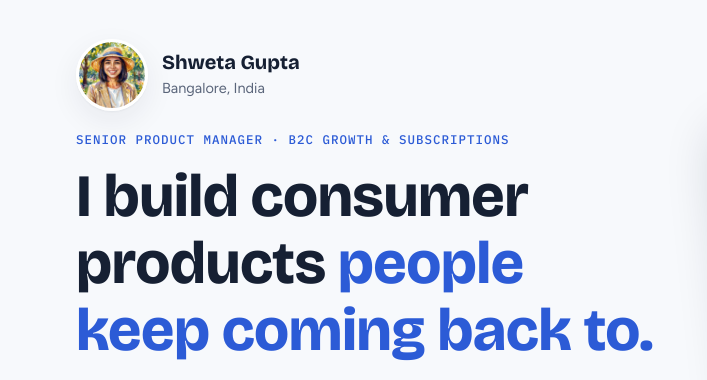
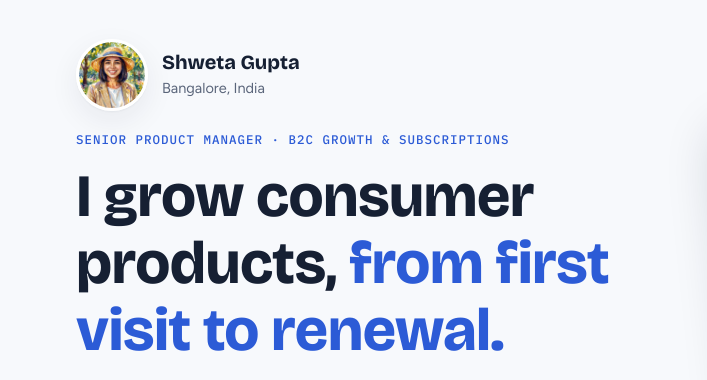
Before and after one commit to shwetaguptagit/pm-portfolio, a plain HTML site: page index.html in a window 1280 px wide. Shown: the part 82-462 px from the top of the page, 0-707 px from the left. Drawn offline with nearby package versions, Linux system fonts and the light colour scheme.

Commit message:
Headline: I grow consumer products, from first visit to renewal
Co-Authored-By: Claude Opus 5.5 <noreply@anthropic.com>

```diff
--- a/index.html
+++ b/index.html
@@ -766,7 +766,7 @@ dialog.lb button{position:fixed;top:calc(14px + env(safe-area-inset-top,0px));ri
     <div>
       <div class="hero-id"><img src="img/profile.jpg" alt="Watercolour portrait of Shweta Gupta" width="72" height="72"><div><b>Shweta Gupta</b><span>Bangalore, India</span></div></div>
       <div class="eyebrow">Senior Product Manager · B2C Growth &amp; Subscriptions</div>
-      <h1>I build consumer products <em>people keep coming back to.</em></h1>
+      <h1>I grow consumer products, <em>from first visit to renewal.</em></h1>
       <p class="lede">12+ years building B2C products at Condé Nast, Victoria's Secret, Oneindia and Inuxu. I use user research and behavioural data to find where people drop off, run experiments to prove the fix, and ship it across web and mobile.</p>
       <div class="actions">
         <a class="btn primary" href="#funnel">See the impact</a>
```
